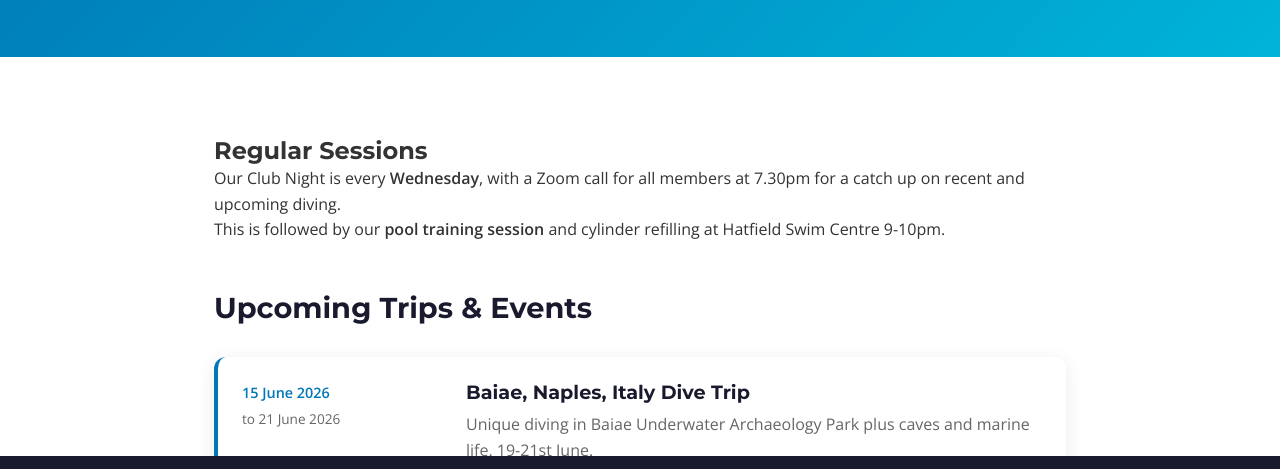
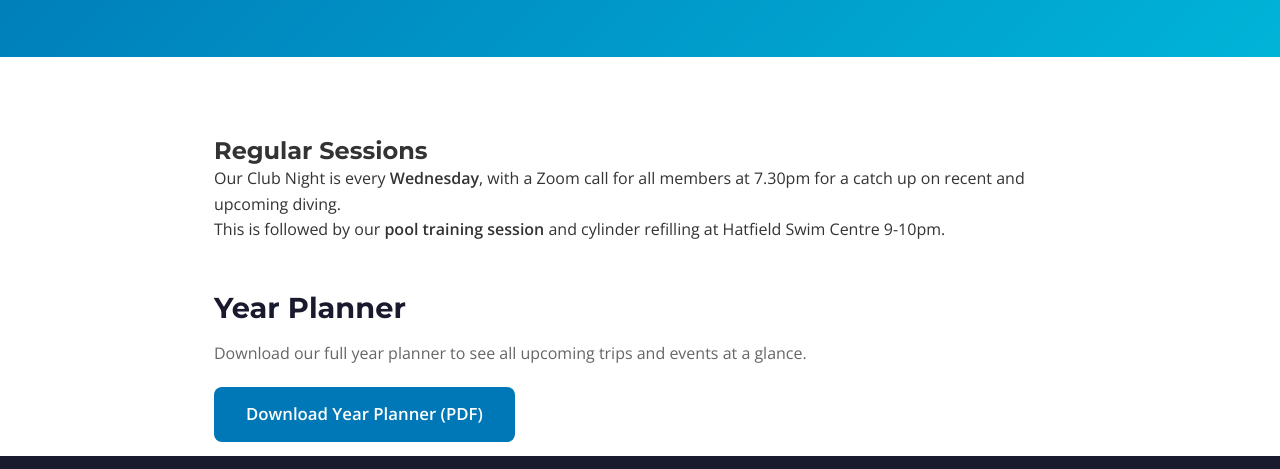
Before and after one commit to russellb77/MHD, an Eleventy site: page src/calendar.njk in a window 1280 px wide. Shown: the part 281-750 px from the top of the page. Built offline with nearby package versions, Linux system fonts and the light colour scheme; Eleventy itself is replaced by a stand-in of ours; files that its build step writes are made by us from their sources.

Commit message:
Add year planner PDF to calendar page

```diff
--- a/src/calendar.njk
+++ b/src/calendar.njk
@@ -17,6 +17,12 @@ permalink: /calendar/
             <h2>Regular Sessions</h2>
             <p>Our Club Night is every <strong>Wednesday</strong>, with a Zoom call for all members at 7.30pm for a catch up on recent and upcoming diving.</p>
             <p>This is followed by our <strong>pool training session</strong> and cylinder refilling at Hatfield Swim Centre 9-10pm.</p>
+        </div>
+
+        <div style="margin-top:48px;">
+            <h2 style="font-family:'Montserrat',sans-serif; font-size:1.8rem; color:var(--dark); margin-bottom:16px;">Year Planner</h2>
+            <p style="color:var(--text-light); margin-bottom:20px;">Download our full year planner to see all upcoming trips and events at a glance.</p>
+            <a href="/images/year-planner-2026.pdf" class="btn-primary btn-large" target="_blank" rel="noopener">Download Year Planner (PDF)</a>
         </div>
 
         <div style="margin-top:48px;">
```
Also changed, not shown: 1 other file.
